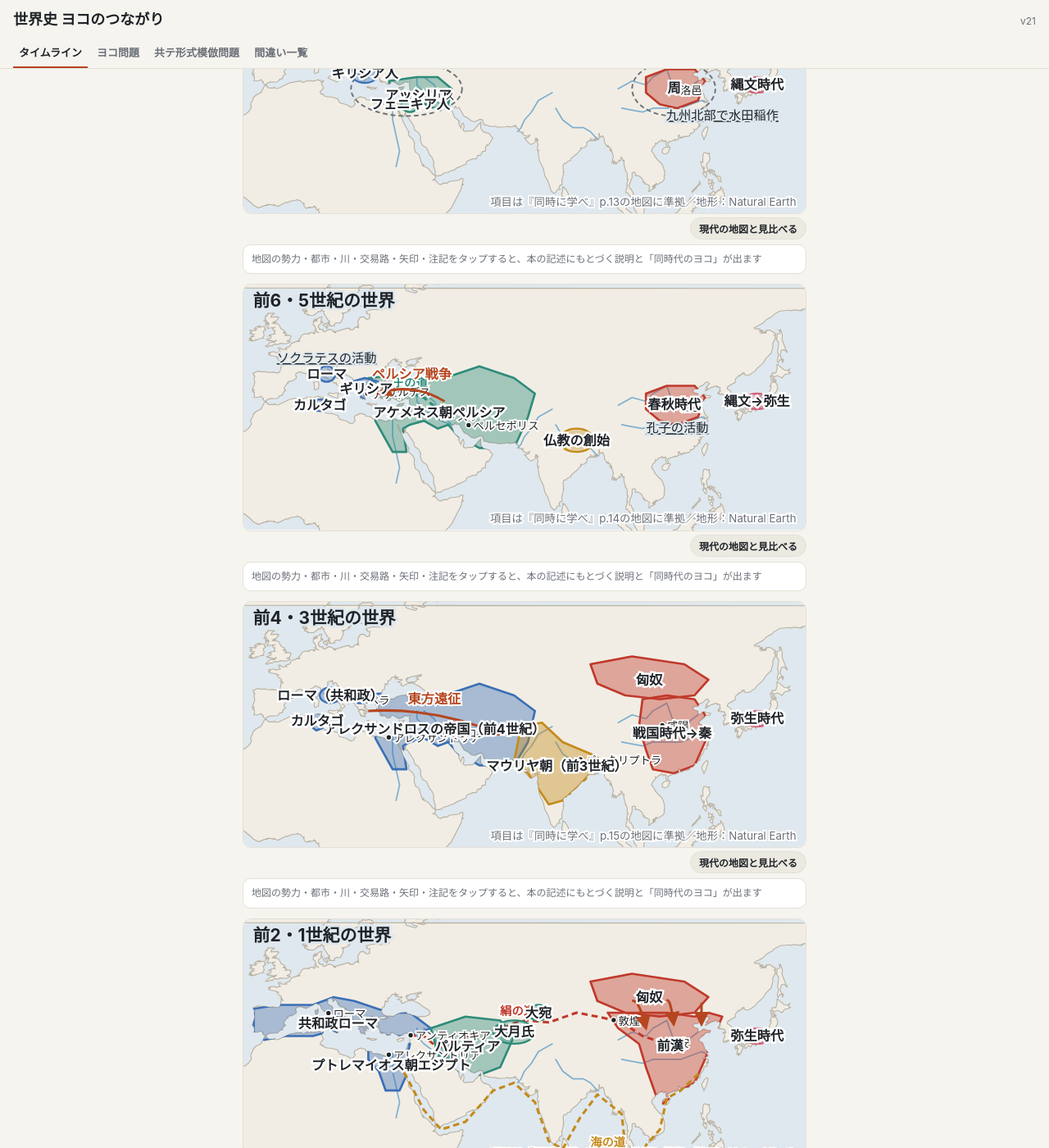
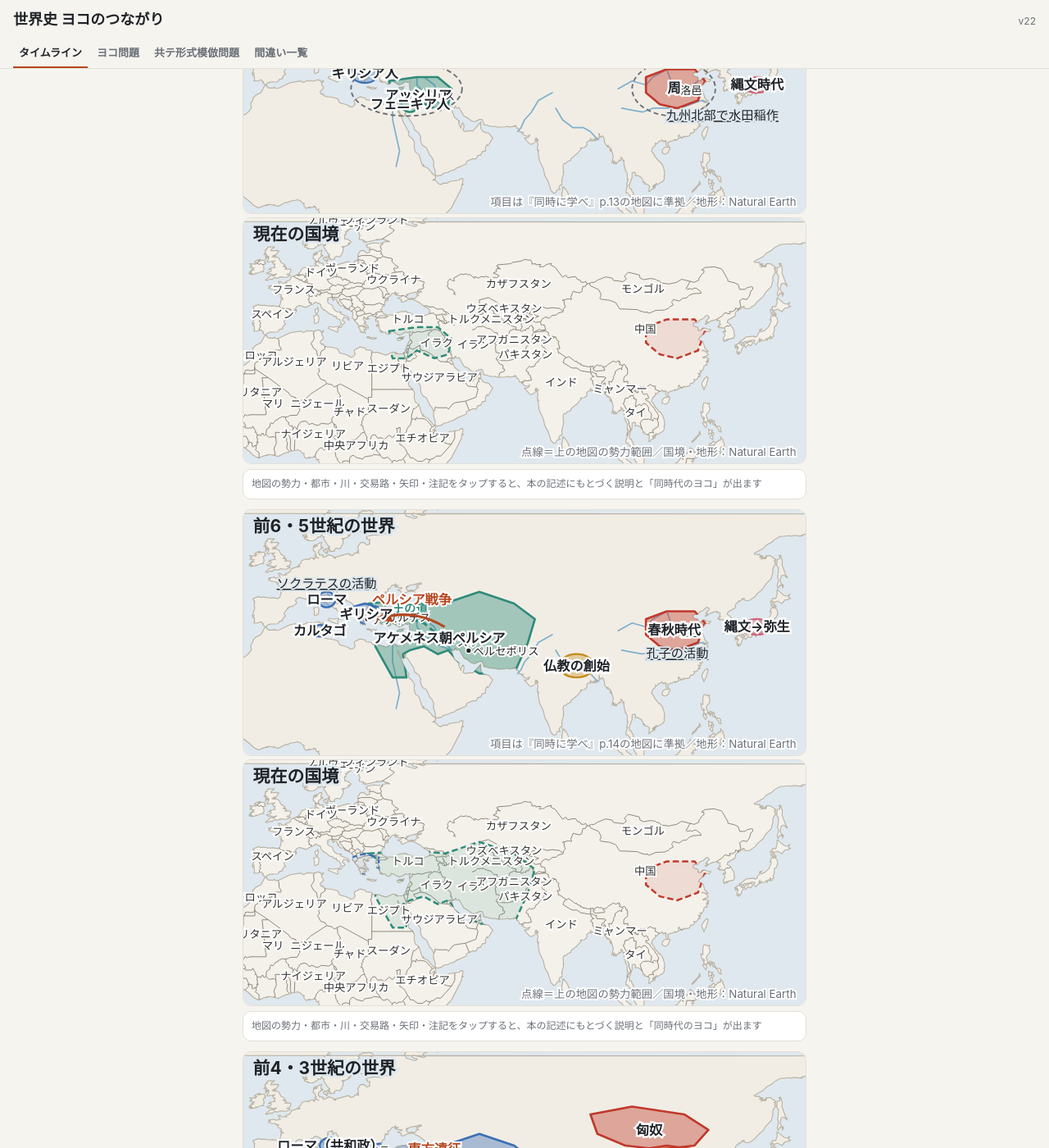
Before and after one commit to kyutotsujuku-collab/sekaishi, a Jekyll site: the page yoko/index.html, which Jekyll copies as it is, in a window 1280 px wide and 1400 px high, scrolled down 459 px. Shown: the whole window at 82% size. Built offline with Jekyll 4.4.1, drawn with Linux system fonts in a browser that asks for light colours; some of the changed text lies outside the part shown.

Commit message:
Add files via upload

```diff
--- a/yoko/index.html
+++ b/yoko/index.html
@@ -118,7 +118,7 @@ main{padding:12px 16px 90px;max-width:720px;margin:0 auto}
 </head>
 <body>
 <header>
-  <div class="hrow"><h1>世界史 ヨコのつながり</h1><span class="ver">v21</span></div>
+  <div class="hrow"><h1>世界史 ヨコのつながり</h1><span class="ver">v22</span></div>
   <nav>
     <button data-tab="tl" class="on">タイムライン</button>
     <button data-tab="quiz">ヨコ問題</button>
@@ -1639,7 +1639,7 @@ function geoSVG(g,viewKey){
   for(const a of (g.areas||[])){const poly=TERR[a[0]];let cx=0,cy=0,n=0;for(const p of poly){if(inV(p[0],p[1])){cx+=p[0];cy+=p[1];n++}}if(!n)continue;if(a[3]){cx+=a[3][0]*n;cy+=a[3][1]*n}const [x,y]=PX(cx/n,cy/n);s+=`<text x="${x}" y="${y+3}" text-anchor="middle" font-size="${fs}" font-weight="700" fill="var(--ink)" stroke="#fff" stroke-width="2.5" paint-order="stroke">${esc(a[2])}</text>`}
   for(const m of g.marks){if(!inV(m[0],m[1]))continue;const [x,y]=PX(m[0],m[1]);s+=`<text x="${x}" y="${y+3}" text-anchor="middle" font-size="${fs}" font-weight="700" fill="var(--ink)" stroke="#fff" stroke-width="2.5" paint-order="stroke">${esc(m[5])}</text>`}
   s+=`<text x="6" y="14" font-size="11" font-weight="700" fill="var(--ink)" stroke="#dfe8ee" stroke-width="3" paint-order="stroke">${esc(g.title)}${viewKey!=='all'?'（'+v.n+'）':''}</text><text x="354" y="${H-5}" text-anchor="end" font-size="7" fill="var(--sub)" stroke="#fff" stroke-width="2" paint-order="stroke">項目は${esc(g.src||'')}の地図に準拠／地形：Natural Earth</text>`;
-  s+=`</svg><div class="maptools"><button class="chip" data-modern="1">現代の地図と見比べる</button></div><div class="modern" hidden></div><div class="mapinfo"><div class="hint">地図の勢力・都市・川・交易路・矢印・注記をタップすると、本の記述にもとづく説明と「同時代のヨコ」が出ます</div></div>`;
+  s+=`</svg><div class="modern">${modernSVG(g,viewKey)}</div><div class="mapinfo"><div class="hint">地図の勢力・都市・川・交易路・矢印・注記をタップすると、本の記述にもとづく説明と「同時代のヨコ」が出ます</div></div>`;
   return `<div class="mapwrap" data-gi="${GEO.indexOf(g)}" data-vw="${viewKey}">${s}</div>`;
 }
 function modernSVG(g,viewKey){
@@ -1671,7 +1671,7 @@ function showInfo(w,k){
   const qb=box.querySelector('[data-qs]');if(qb)qb.onclick=()=>{const l=box.querySelector('.qlist');if(!l.hidden){l.hidden=true;return}l.hidden=false;l.innerHTML=qs.map(([c])=>`<div class="qitem">${c.type?`<span class="muted">【${esc(c.type)}】</span>`:''}${esc(c.q.replace(/\n[\s\S]*/,'').slice(0,70))}${c.q.length>70?'…':''}\n<b>正解：${esc(c.opts[c.a])}</b>${c.src?`\n<span class="muted">出典：${esc(c.src)}</span>`:''}</div>`).join('')};
   box.scrollIntoView({block:'nearest',behavior:'smooth'});
 }
-function bindMaps(root){root.querySelectorAll('.mapwrap').forEach(w=>{const mb=w.querySelector('[data-modern]');if(mb)mb.onclick=()=>{const box=w.querySelector('.modern');if(box.hidden){box.innerHTML=modernSVG(GEO[+w.dataset.gi],w.dataset.vw);box.hidden=false;mb.textContent='現代の地図を閉じる';mb.classList.add('on')}else{box.hidden=true;box.innerHTML='';mb.textContent='現代の地図と見比べる';mb.classList.remove('on')}};w.querySelectorAll('.tap,.tapt').forEach(el=>{const k=el.dataset.key;if(!k||!INFO[k]){el.style.cursor='default';return}el.onclick=ev=>{ev.stopPropagation();showInfo(w,k)}})})}
+function bindMaps(root){root.querySelectorAll('.mapwrap').forEach(w=>{w.querySelectorAll('.tap,.tapt').forEach(el=>{const k=el.dataset.key;if(!k||!INFO[k]){el.style.cursor='default';return}el.onclick=ev=>{ev.stopPropagation();showInfo(w,k)}})})}
 function viewChips(){return `<div class="chips" style="margin:4px 0 8px">${Object.entries(VIEWS).map(([k,v])=>`<button class="chip ${k===curView?'on':''}" data-view="${k}">${v.n}</button>`).join('')}</div>`}
 function openMaps(p){
   const ms=MAPS.filter(m=>m.p===p);
```
